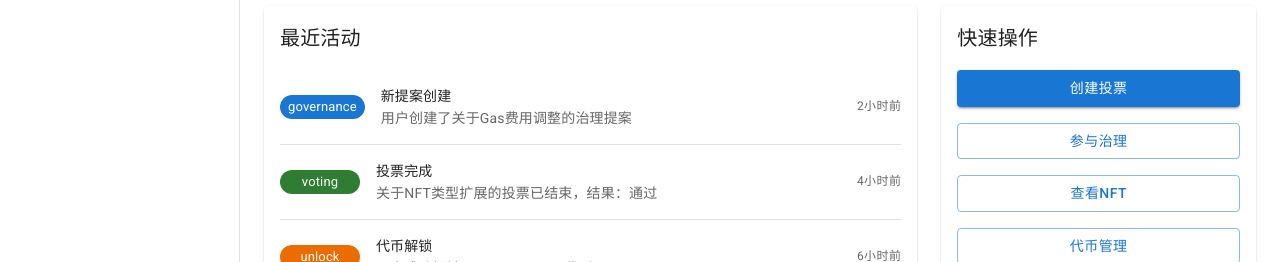
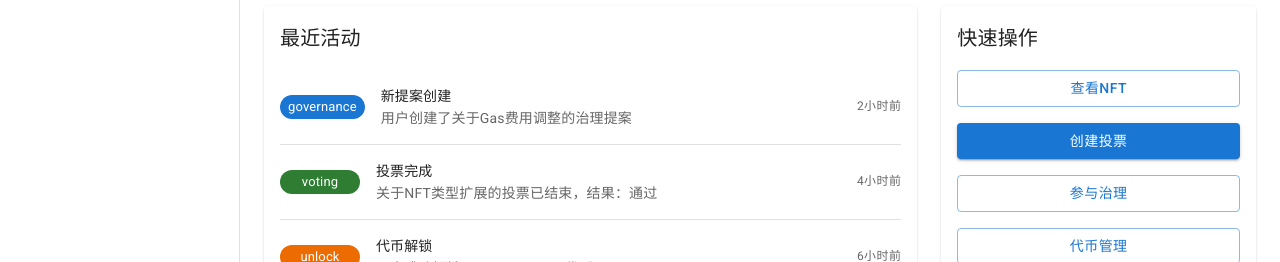
Before and after one commit to LuckeeDAO/decentralized_decision_frontend, a React (Vite) app: page / in a window 1280 px wide. Shown: the part 404-666 px from the top of the page. Built offline with nearby package versions, Linux system fonts and the light colour scheme; no server answers.

Commit message:
调整NFT菜单的位置

```diff
--- a/src/pages/HomePage.tsx
+++ b/src/pages/HomePage.tsx
@@ -168,14 +168,14 @@ const HomePage: React.FC = () => {
                 快速操作
               </Typography>
               <Box sx={{ mt: 2, display: 'flex', flexDirection: 'column', gap: 2 }}>
+                <Button variant="outlined" fullWidth>
+                  查看NFT
+                </Button>
                 <Button variant="contained" fullWidth>
                   创建投票
                 </Button>
                 <Button variant="outlined" fullWidth>
                   参与治理
-                </Button>
-                <Button variant="outlined" fullWidth>
-                  查看NFT
                 </Button>
                 <Button variant="outlined" fullWidth>
                   代币管理
```
Also changed, not shown: 2 other files (tests, documents, lock files or other folders).
